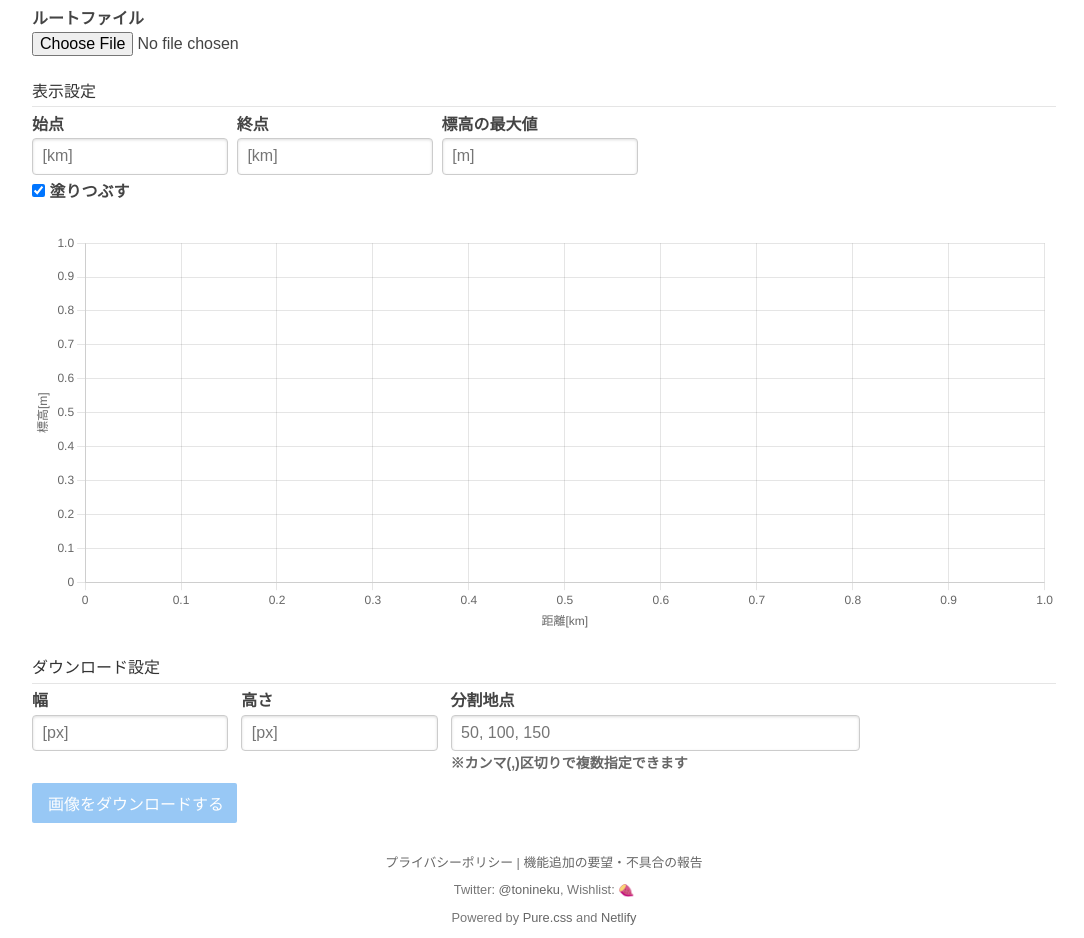
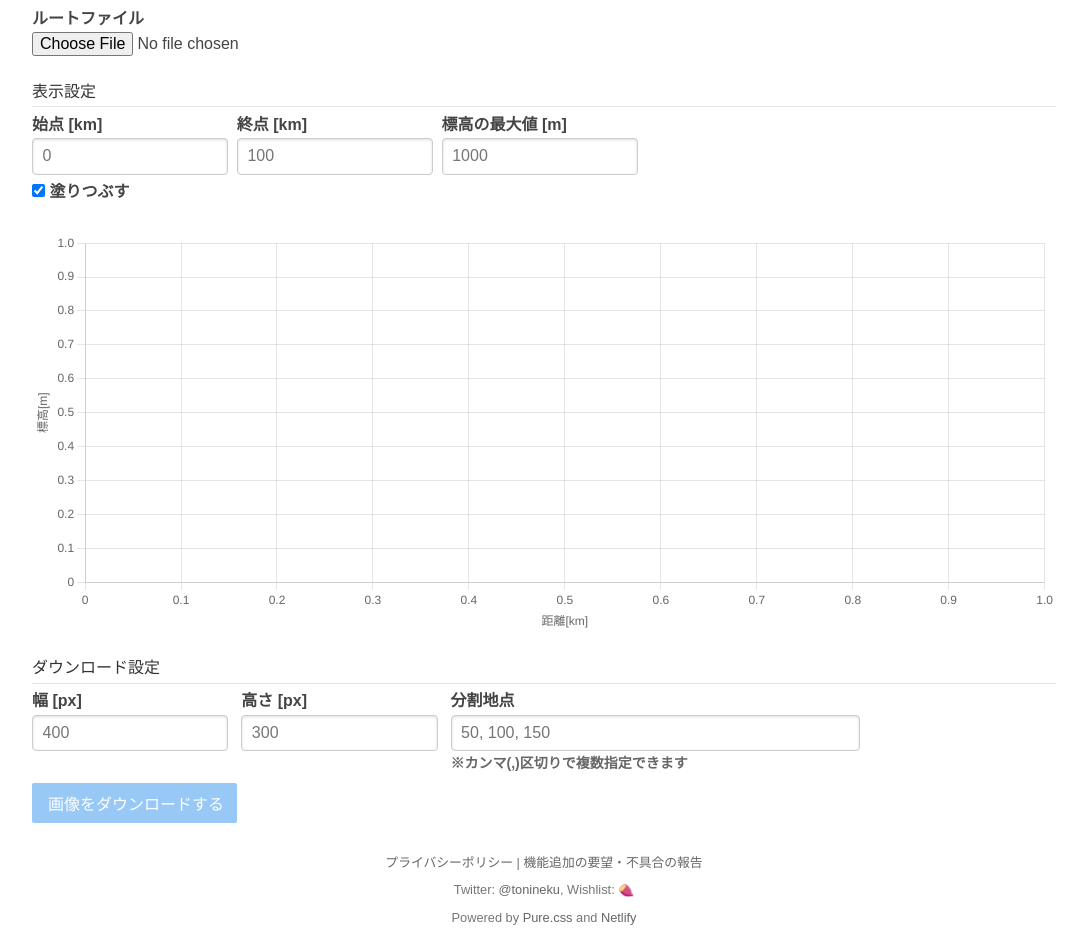
Before and after one commit to Gurrium/tcx-to-altitude-image, a plain HTML site: page index.html in a window 1280 px wide. Shown: the whole page, without its empty margins (96-1180 px from the left). Drawn offline with nearby package versions, Linux system fonts and the light colour scheme.

Commit message:
ラベルとプレースホルダーを修正した

```diff
--- a/index.html
+++ b/index.html
@@ -71,20 +71,20 @@
           </legend>
           <div class="pure-u-1 pure-u-md-1-5">
             <label class="pure-u-23-24">
-              始点
-              <input id="minDistance" class="pure-u-1" type="number" placeholder="[km]" step="0.1" />
+              始点 [km]
+              <input id="minDistance" class="pure-u-1" type="number" placeholder="0" step="0.1" />
             </label>
           </div>
           <div class="pure-u-1 pure-u-md-1-5">
             <label class="pure-u-23-24">
-              終点
-              <input id="maxDistance" class="pure-u-1" type="number" placeholder="[km]" step="0.1" />
+              終点 [km]
+              <input id="maxDistance" class="pure-u-1" type="number" placeholder="100" step="0.1" />
             </label>
           </div>
           <div class="pure-u-1 pure-u-md-1-5">
             <label class="pure-u-23-24">
-              標高の最大値
-              <input id="maxAltitude" class="pure-u-1" type="number" placeholder="[m]" step="0.1" />
+              標高の最大値 [m]
+              <input id="maxAltitude" class="pure-u-1" type="number" placeholder="1000" step="0.1" />
             </label>
           </div>
           <div class="pure-u-1">
@@ -109,14 +109,14 @@
           <div class="pure-u-1">
             <div class="pure-u-1 pure-u-md-1-5">
               <label class="pure-u-23-24">
-                幅
-                <input id="exportImageWidth" class="pure-u-1" type="number" placeholder="[px]" step="1" min="0" />
+                幅 [px]
+                <input id="exportImageWidth" class="pure-u-1" type="number" placeholder="400" step="1" min="0" />
               </label>
             </div>
             <div class="pure-u-1 pure-u-md-1-5">
               <label class="pure-u-23-24">
-                高さ
-                <input id="exportImageHeight" class="pure-u-1" type="number" placeholder="[px]" step="1" min="0" />
+                高さ [px]
+                <input id="exportImageHeight" class="pure-u-1" type="number" placeholder="300" step="1" min="0" />
               </label>
             </div>
             <div class="pure-u-1 pure-u-md-2-5">
```
